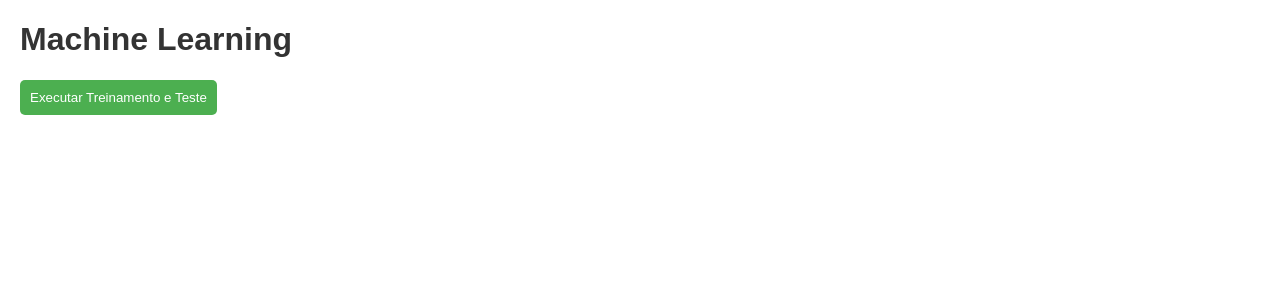
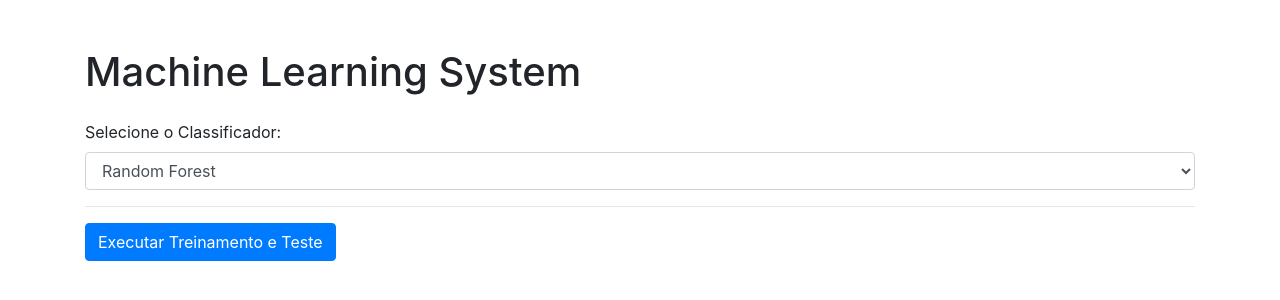
Before and after one commit to ViniciusLisboa07/machine-learning-in-flask-, a Flask app: page / in a window 1280 px wide. Shown: the top 300 px of the page. Run offline with Flask 3, Linux system fonts and the light colour scheme; some libraries are stand-ins or nearby versions.

Commit message:
feat: :art: renderizacao no servidor com campos dinamicos

```diff
--- a/app/routes.py
+++ b/app/routes.py
@@ -1,20 +1,62 @@
 # app/routes.py
 from flask import render_template, request, Flask
+from markupsafe import Markup
+
 from .ml_model import MLModel
+from . import app
 
-app = Flask(__name__)
+
+def render_classifier_parameters(selected_classifier):
+    if selected_classifier == 'random_forest':
+        return Markup(render_template('random_forest_parameters.html'))
+    elif selected_classifier == 'svm':
+        return Markup(render_template('svm_parameters.html'))
+    # Adicione mais blocos elif para outros classificadores
+    else:
+        return Markup("")
+
+app.jinja_env.globals.update(render_classifier_parameters=render_classifier_parameters)
 
 @app.route('/', methods=['GET', 'POST'])
 def index():
+    selected_classifier = None
+    accuracy = None
+
     if request.method == 'POST':
-        csv_path = 'data/religion-survey-results.csv'  # Substitua pelo caminho real do seu arquivo CSV
-        ml_model = MLModel(csv_path)
-        ml_model.train_model()
-        accuracy = ml_model.test_model()
+        # Capturar dados do formulário
+        classifier = request.form.get('classifier')
+        parameter1 = request.form.get('parameter1')
+        parameter2 = request.form.get('parameter2')
 
-        return render_template('index.html', accuracy=accuracy)
+        selected_classifier = classifier
 
-    return render_template('index.html')
+        if classifier == 'random_forest':
+            accuracy = 0.9
+        elif classifier == 'svm':
+            accuracy = 0.8
+        elif classifier == 'knn':
+            accuracy = 0.7
+        elif classifier == 'mlp':
+            accuracy = 0.6
+        else:
+            accuracy = 0.0
+
+
+        print("Selected Classifier:", selected_classifier)
+
+
+        # Adicione mais variáveis conforme necessário
+
+        # Use os dados do formulário para treinar o modelo
+        # Exemplo básico:
+        # X, y = # Carregue seus dados de treinamento e rótulos aqui
+        # ml_model = MLModel(X, y)
+        # ml_model.train_model()
+
+        # Realize testes com os dados de teste (você pode precisar de dados de teste no formulário)
+        # accuracy = ml_model.test_model()
+
+    return render_template('index.html', selected_classifier=selected_classifier, accuracy=accuracy)
 
 if __name__ == '__main__':
     app.run(debug=True)
--- a/app/templates/index.html
+++ b/app/templates/index.html
@@ -3,19 +3,39 @@
 <html lang="en">
 <head>
     <meta charset="UTF-8">
-    <meta http-equiv="X-UA-Compatible" content="IE=edge">
     <meta name="viewport" content="width=device-width, initial-scale=1.0">
-    <link rel="stylesheet" href="{{ url_for('static', filename='styles.css') }}">
-    <title>Machine Learning</title>
+    <link rel="stylesheet" href="https://maxcdn.bootstrapcdn.com/bootstrap/4.0.0/css/bootstrap.min.css">
+    <title>Machine Learning System</title>
 </head>
 <body>
-    <h1>Machine Learning </h1>
-    <form method="post" action="/">
-        <!-- Adicione campos do formulário para selecionar classificador, ajustar parâmetros, etc. -->
-        <button type="submit">Executar Treinamento e Teste</button>
-    </form>
-    {% if accuracy %}
-        <p>Desempenho do Modelo: {{ accuracy }}</p>
-    {% endif %}
+    <div class="container mt-5">
+        <h1 class="mb-4">Machine Learning System</h1>
+
+        <!-- Formulário com dropdown para escolher o classificador -->
+        <form method="post" action="{{ url_for('index') }}">
+            <div class="form-group">
+                <label for="classifier">Selecione o Classificador:</label>
+                <select class="form-control" name="classifier" id="classifier" onchange="this.form.submit()">
+                    <option value="random_forest" {% if selected_classifier == 'random_forest' %}selected{% endif %}>Random Forest</option>
+                    <option value="svm" {% if selected_classifier == 'svm' %}selected{% endif %}>SVM</option>
+                    <!-- Adicione mais opções conforme necessário -->
+                </select>
+            </div>
+
+            {{ render_classifier_parameters(selected_classifier) }}
+
+            <hr>
+            <button type="submit" class="btn btn-primary">Executar Treinamento e Teste</button>
+        </form>
+
+        {% if accuracy %}
+            <p class="mt-3">Desempenho do Modelo: {{ accuracy }}</p>
+        {% endif %}
+    </div>
+
+    <!-- Adicione o script do Bootstrap (opcional se você não precisar de componentes JS) -->
+    <script src="https://code.jquery.com/jquery-3.2.1.slim.min.js"></script>
+    <script src="https://cdnjs.cloudflare.com/ajax/libs/popper.js/1.12.9/umd/popper.min.js"></script>
+    <script src="https://maxcdn.bootstrapcdn.com/bootstrap/4.0.0/js/bootstrap.min.js"></script>
 </body>
 </html>
--- /dev/null
+++ b/app/templates/random_forest_parameters.html
@@ -0,0 +1,4 @@
+<div class="form-group">
+  <label for="parameter1_rf">Parâmetro 1 para Random Forest:</label>
+  <input type="text" class="form-control" name="parameter1_rf" id="parameter1_rf">
+</div>
--- /dev/null
+++ b/app/templates/svm_parameters.html
@@ -0,0 +1,4 @@
+<div class="form-group">
+  <label for="parameter1_svm">Parâmetro 1 para SVM:</label>
+  <input type="text" class="form-control" name="parameter1_svm" id="parameter1_svm">
+</div>
```
